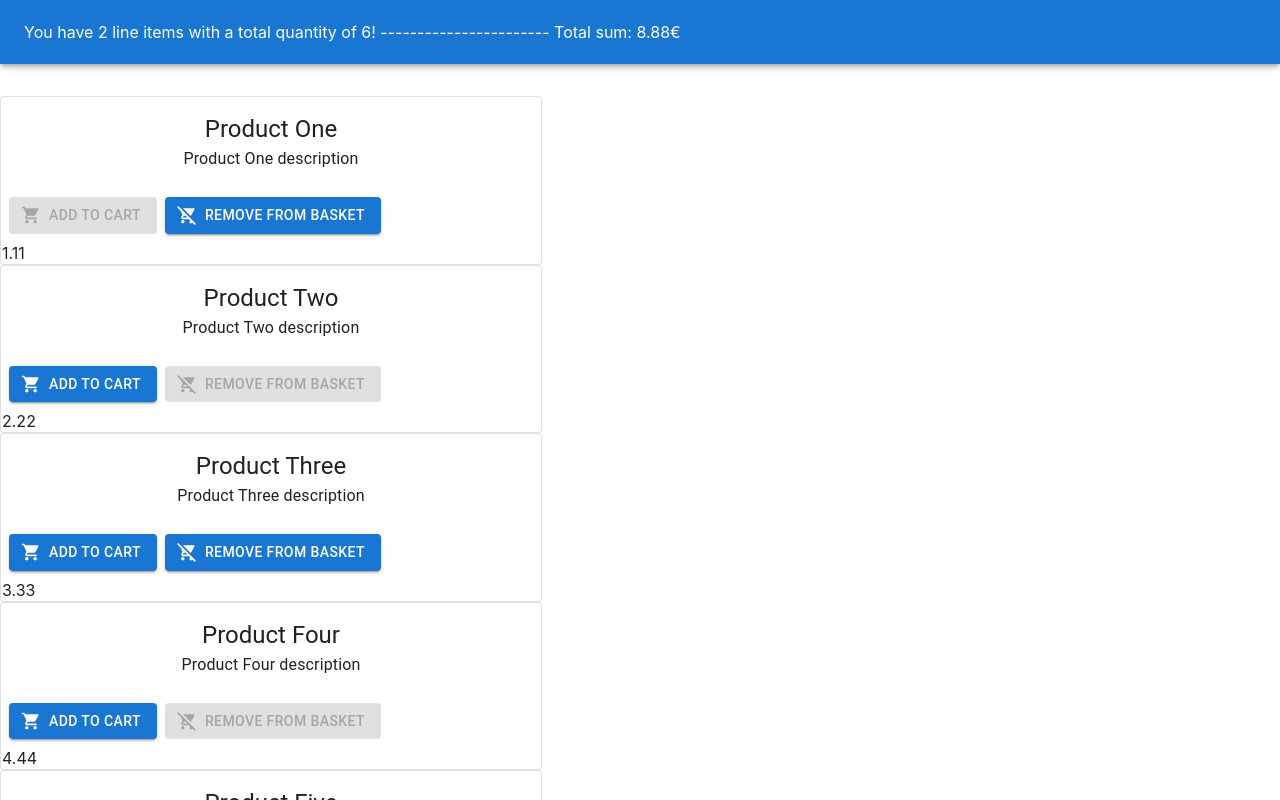
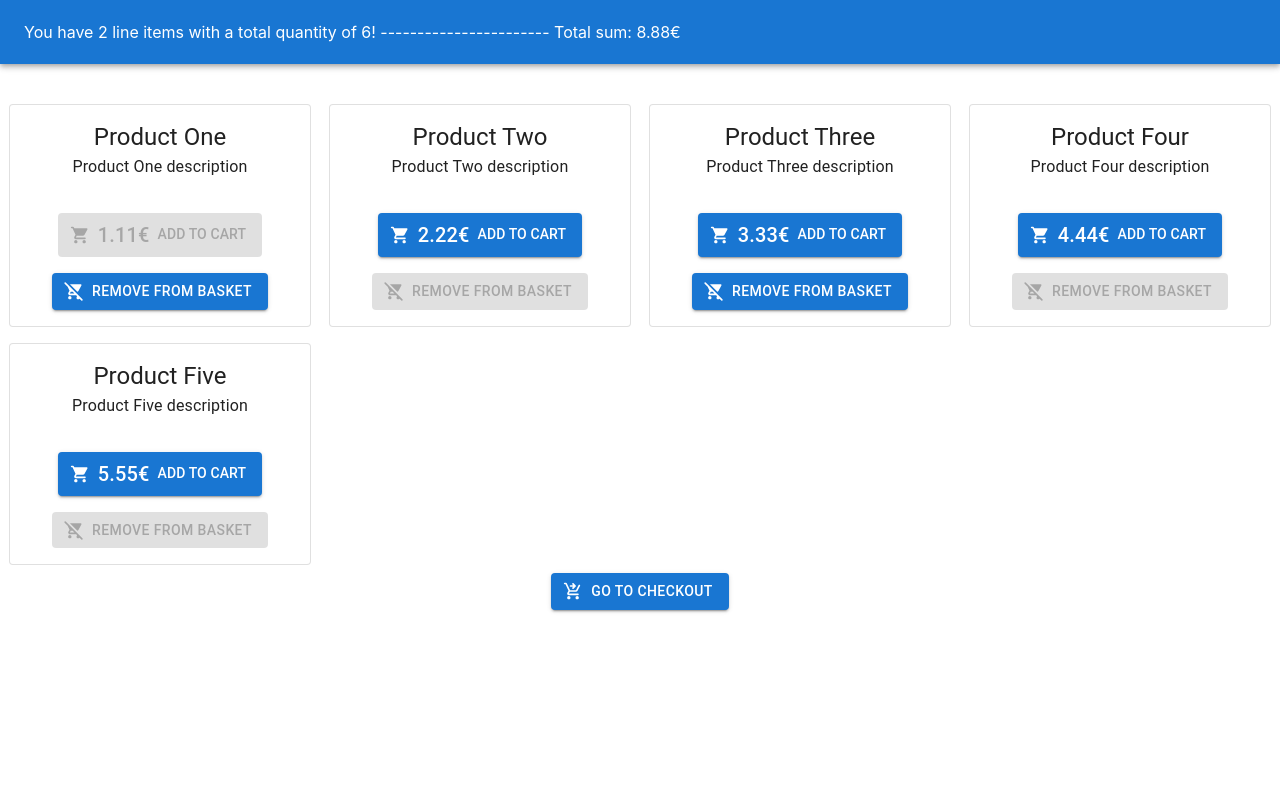
Before and after one commit to UKayeF/basket-checkout-challenge, a React (Create React App) app: page / in a window 1280 px wide. Shown: the top 800 px of the page. Built offline with nearby package versions, Linux system fonts and the light colour scheme; the HTML template or start-up script is replaced by a standard one.

Commit message:
prettify product item cards

```diff
--- a/src/components/ListingItem.tsx
+++ b/src/components/ListingItem.tsx
@@ -3,7 +3,7 @@ import {useSelector} from "react-redux";
 import {useAppDispatch, useAppSelector} from "../hooks";
 import {RootState} from "../store";
 import {addToBasket, removeFromBasket} from "../feature/basket";
-import {Button, Card, CardActions, CardContent, Typography} from "@mui/material";
+import {Button, Card, CardActions, CardContent, Grid, Typography} from "@mui/material";
 import ShoppingCartRounded from '@mui/icons-material/ShoppingCartRounded'
 import {RemoveShoppingCartRounded} from "@mui/icons-material";
 import {createSnackbar} from "../feature/snackbar";
@@ -34,7 +34,7 @@ export default function ListingItem({sku}: { sku: number }): ReactElement {
         dispatch(removeFromBasket(sku))
     }
     return (
-        <Card sx={{ minWidth: 275, width: 540 }} variant='outlined'>
+        <Card sx={{ minWidth: 275, width: 300, margin: '8px auto' }} variant='outlined'>
             <CardContent>
                 <Typography variant='h5'>
                     {item.name}
@@ -42,16 +42,27 @@ export default function ListingItem({sku}: { sku: number }): ReactElement {
                 <Typography variant='subtitle1'>
                     {item.description}
                 </Typography>
+
             </CardContent>
             <CardActions>
+                <Grid container>
+                    <Grid xs={12} style={{margin: 8}}>
                         <Button disabled={!canAddToBasket} onClick={handleAddToCart} variant='contained' startIcon={<ShoppingCartRounded />}>
+                            <Typography variant='h6' style={{ marginRight: 8 }}>
+                                {item.price}€
+                            </Typography>
+                            <Typography variant='subtitle2'>
                                 Add to Cart
+                            </Typography>
                         </Button>
+                    </Grid>
+                    <Grid xs={12} style={{margin: 8}}>
                         <Button disabled={!canRemoveFromBasket} onClick={handleRemoveFromCart} variant='contained' startIcon={<RemoveShoppingCartRounded/>}>
                             Remove from Basket
                         </Button>
+                    </Grid>
+                </Grid>
             </CardActions>
-            <td>{item.price}</td>
         </Card>
     )
 }
--- a/src/components/ProductListView.tsx
+++ b/src/components/ProductListView.tsx
@@ -3,7 +3,7 @@ import Header from "./Header";
 import {useAppDispatch, useAppSelector} from "../hooks";
 import ListingItem from "./ListingItem";
 import {goToCheckout} from "../feature/navigation";
-import {Button} from "@mui/material";
+import {Button, Grid} from "@mui/material";
 import {ShoppingCartCheckoutRounded} from "@mui/icons-material";
 
 export default function ProductListView(): ReactElement {
@@ -19,11 +19,17 @@ export default function ProductListView(): ReactElement {
     return (
         <Fragment>
             <Header/>
-            {
-                listedItems.map(
-                    (item) => <ListingItem key={item.sku} sku={item.sku}/>
-                )
-            }
+            <Grid container>
+                {
+                    listedItems.map(
+                        (item) => (
+                            <Grid xs={12} sm={4} md={3}>
+                                <ListingItem key={item.sku} sku={item.sku}/>
+                            </Grid>
+                        )
+                    )
+                }
+            </Grid>
             <Button onClick={handleGoToCheckout} variant='contained' startIcon={<ShoppingCartCheckoutRounded/>}>Go to
                 Checkout</Button>
         </Fragment>
```
Lines whose indentation alone changed are shown as unchanged.
